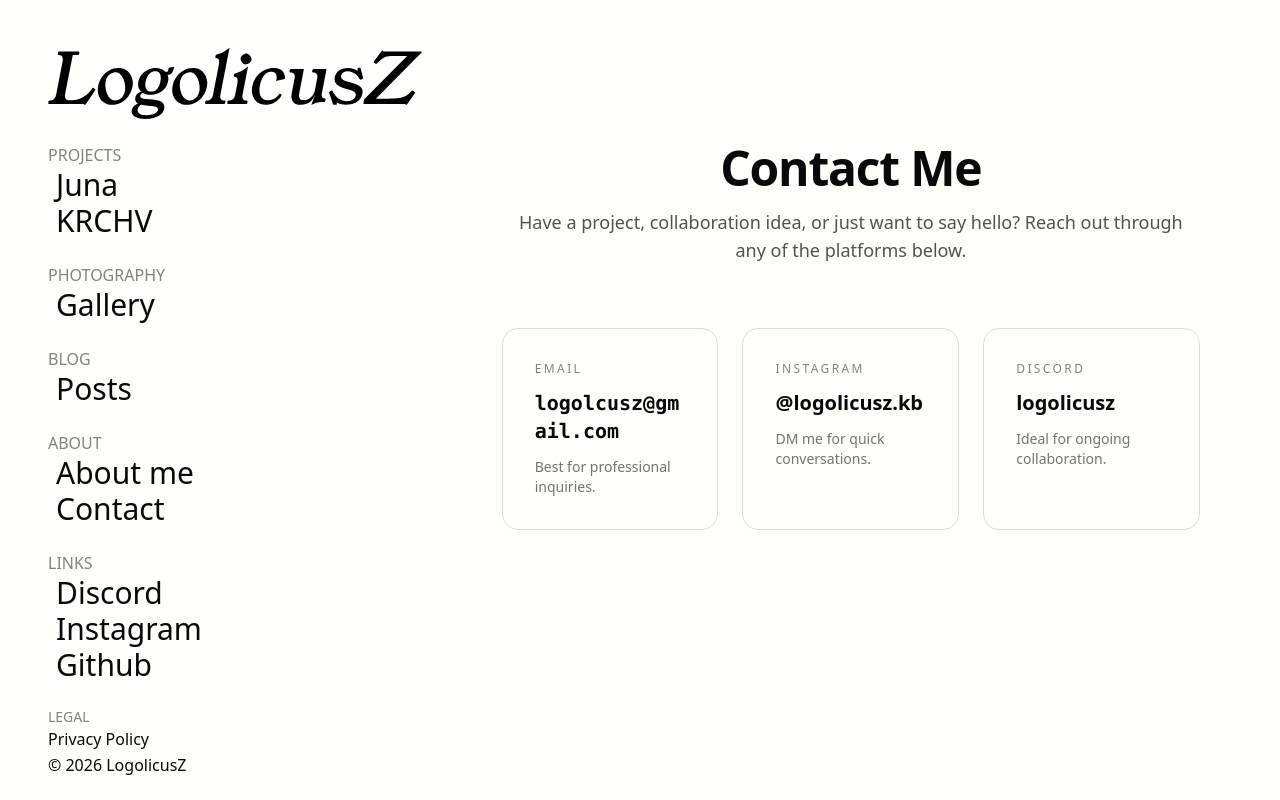
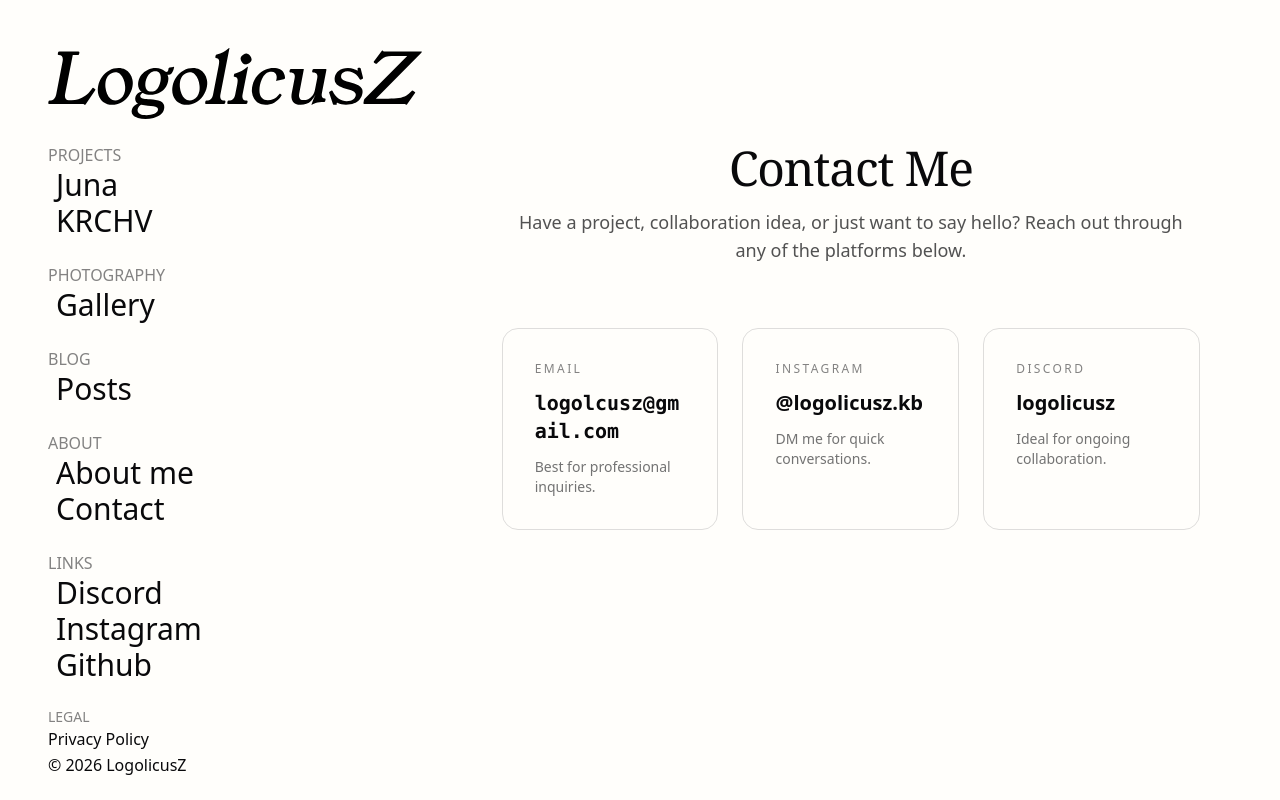
Before and after one commit to LogolicusZ/Website_V2, a SvelteKit app: page /contact in a window 1280 px wide. Built offline with nearby package versions, Linux system fonts and the light colour scheme.

Commit message:
updated title fonts

```diff
--- a/src/routes/blog/+page.svelte
+++ b/src/routes/blog/+page.svelte
@@ -11,7 +11,7 @@
       class="reveal group mb-10 block text-inherit no-underline! hover:no-underline! last:mb-0"
       href="/blog/{post.slug}"
     >
-      <h1 class="mb-2 text-2xl font-semibold text-black">{post.title}</h1>
+      <h1 class="mb-2 text-2xl font-serif text-black">{post.title}</h1>
       {#if post.banner}
         <img
           class="mb-2 aspect-video w-full rounded-md border-2 border-zinc-800 object-cover"
--- a/src/routes/contact/+page.svelte
+++ b/src/routes/contact/+page.svelte
@@ -12,7 +12,7 @@
 
   <!-- Header -->
   <div class="text-center max-w-2xl mx-auto mb-12 lg:mb-16" in:fly={{ y: 16, duration: 500 }}>
-    <h1 class="text-3xl sm:text-4xl lg:text-5xl font-bold tracking-tight">
+    <h1 class="text-3xl sm:text-4xl lg:text-5xl font-serif tracking-tight">
       Contact Me
     </h1>
     <p class="mt-4 text-base sm:text-lg text-neutral-600">
```
